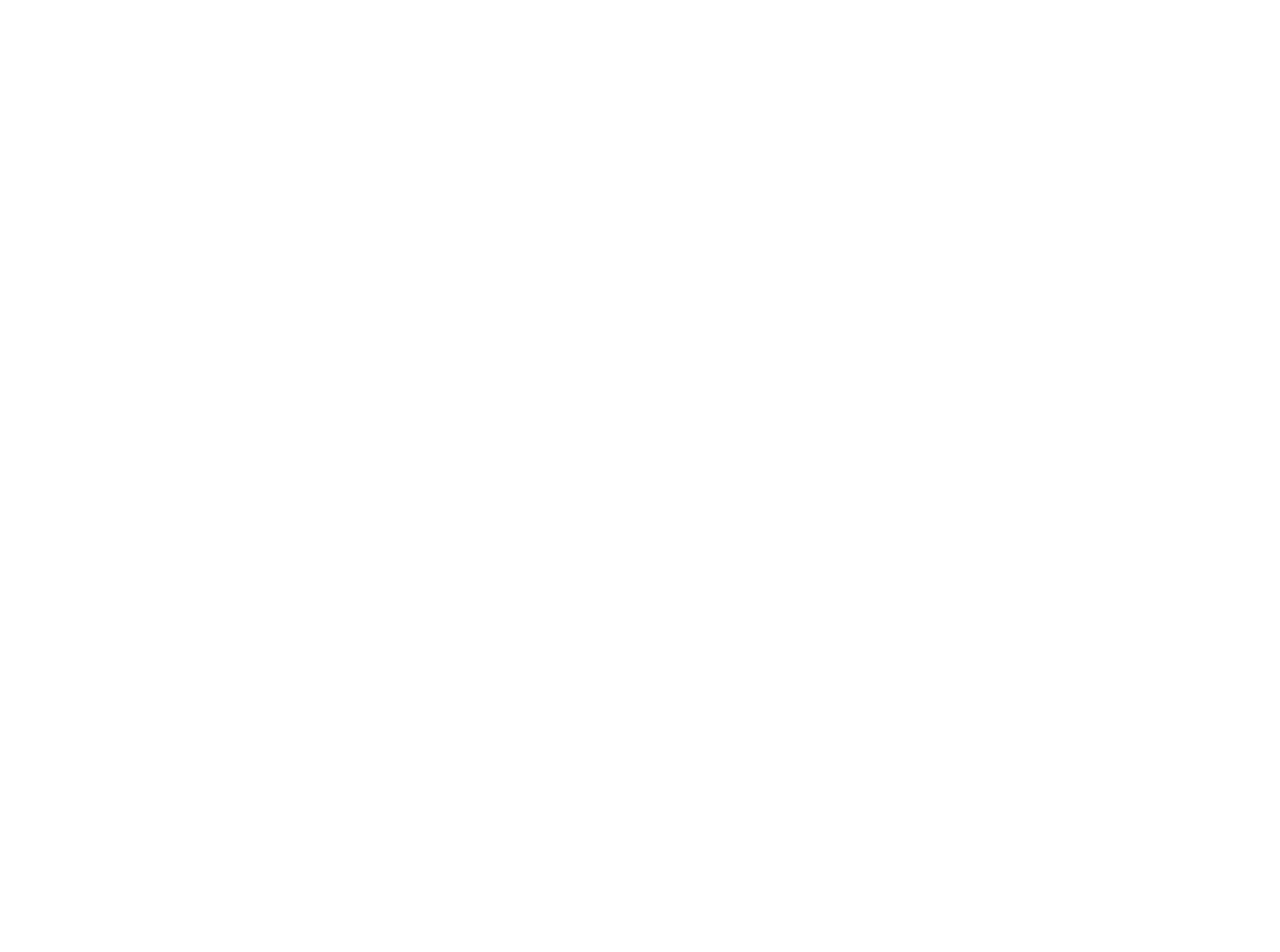
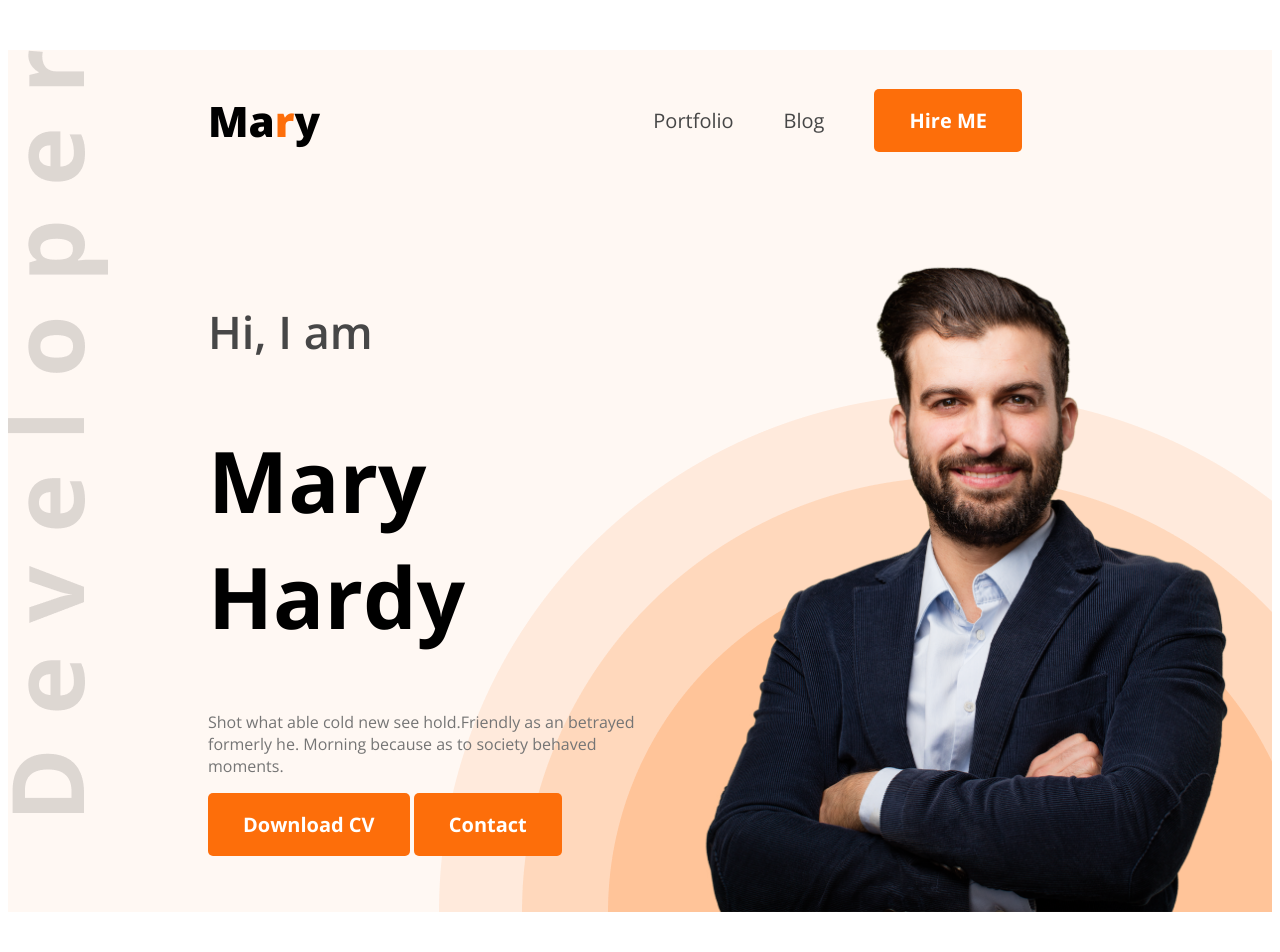
Before and after one commit to efty121/web-dev-portfolio, a plain HTML site: page index.html in a window 1280 px wide. Shown: the top 952 px of the page. Before the commit the page ends 800 px from the top, so only its background shows below. Drawn offline with nearby package versions, Linux system fonts and the light colour scheme.

Commit message:
added new styles

```diff
--- a/index.html
+++ b/index.html
@@ -4,14 +4,63 @@
     <meta charset="UTF-8">
     <meta name="viewport" content="width=device-width, initial-scale=1.0">
     <title>web developer portfolio</title>
+    <link rel="preconnect" href="https://fonts.googleapis.com">
+<link rel="preconnect" href="https://fonts.gstatic.com" crossorigin>
+<link href="https://fonts.googleapis.com/css2?family=Open+Sans:ital,wght@0,300..800;1,300..800&display=swap" rel="stylesheet">
+    <link rel="stylesheet" href="style/style.css">
 </head>
 <body>
-    <header>
+    <header class="header secondary-bg">
+     <nav>
+        <h3 class="nav-title">Ma<span class="text-primary">r</span>y</h3>
+        <ul>
+            <li><a class="dark-2" href="">Portfolio</a></li>
+            <li><a class="dark-2" href="">Blog</a></li>
+            <li><a href=""><button class="btn-primary">Hire ME</button></a></li>
+        </ul>
+     </nav>
 
+
+
+     <div class="banner">
+        <div class="banner-content">
+           <h4 class="banner-greetings dark-2">Hi, I  am</h4>
+           <h1 class="banner-title">Mary Hardy</h1>
+           <p class="banner-description">Shot what able cold new see hold.Friendly as an betrayed formerly he. Morning because as to society behaved moments.</p>
+           <button class="btn-primary">Download CV</button>
+           <button class="btn-primary">Contact</button>
+        </div>
+        <img class="banner-profile-pic" src="images/hardy.png" alt="">
+     </div>
     </header>
 
 
     <main>
+        <section class="about secondary-bg">
+            <h3 class="section-title">About Me</h3>
+            <p class="section-description">About Me
+                I, m a designer & developer with a passion for web design. I enjoy developing simple, clean and slick websites that provide real value to the end user. Thousands of clients have procured exceptional resulfs while working with me. Delivering work within time and budget which meets clients requirements in our mata.
+               </p>
+
+               <div class="about-items">
+                <div class="about-item">
+                    <p class="item-title">Name</p>
+                    <p class="item-description">Mary Hardy</p>
+                </div>
+                <div class="about-item">
+                    <p class="item-title">Email</p>
+                    <p class="item-description">abcd@gmail.com</p>
+                </div>
+                <div class="about-item">
+                    <p class="item-title">Date of Birth</p>
+                    <p class="item-description">Dec 16, 1971</p>
+                </div>
+                <div class="about-item">
+                    <p class="item-title">Form</p>
+                    <p class="item-description">Dhaka, BD</p>
+                </div>
+               </div>
+        </section>
 
     </main>
 
--- /dev/null
+++ b/style/style.css
@@ -0,0 +1,116 @@
+*{
+    /* margin: 0;
+    padding: 0;
+    box-sizing: border-box; */
+    list-style: none;
+    font-family: "Open Sans", sans-serif;
+    text-decoration: none;
+}
+
+.btn-primary{
+    background-color: #FD6E0A;
+    font-weight: bold;
+    color: #fff;
+    padding: 18px 35px;
+    border-radius: 5px;
+    font-size: 20px;
+    border: none;
+}
+.secondary-bg{
+      background-color: #FFF8F3;
+}
+.text-primary{
+    color: #FD6E0A;
+}
+.dark-2{
+    color: #474747;
+}
+/* header-style */
+.header{
+
+    background-image: url(../images/developer.png), url(../images/header_bg.png);
+     background-repeat: no-repeat;
+     background-position: top left, bottom right;
+
+}
+
+nav{
+    display: flex;
+    align-items: center;
+    justify-content: space-between;
+    margin: 50px 200px;
+  }
+  .nav-title{
+      font-weight: 800;
+      font-size: 42px;
+  }
+
+nav ul{
+    display: flex;
+    align-items: center;
+}
+nav li{
+    margin-right: 50px;
+}
+nav li a{
+    font-size: 20px;
+}
+
+
+/* banner-style */
+.banner{
+    display: flex;
+    justify-content: space-between;
+    margin: 0px 35px 0px 200px;
+}
+.banner-content{
+    max-width: 580px;
+}
+.banner-greetings{
+
+    font-size: 45px;
+    font-weight: 600;
+}
+.banner-title{
+        font-weight: bold;
+        font-size: 85px;
+}
+.banner-description{
+    margin-top: 20px;
+    font-size: 16px;
+    color: #757575;
+}
+.banner-profile-pic{
+    width: 580px;
+}
+/* main */
+main{
+    max-width: 1140px;
+    margin: 0 auto;
+}
+.section-title{
+    font-size: 35px;
+    font-weight: bold;
+    color: #181818;
+}
+.section-description{
+    font-size: 18px;
+    color: #757575;
+}
+.about{
+    border-radius: 10px;
+    padding: 130px 150px;
+    text-align: center;
+    margin-top: 130px;
+}
+.about-items{
+
+    display: flex;
+    justify-content: space-around;
+}
+.about-item{
+    margin-top: 30px;
+}
+.item-description{
+    font-weight: 600;
+}
```
